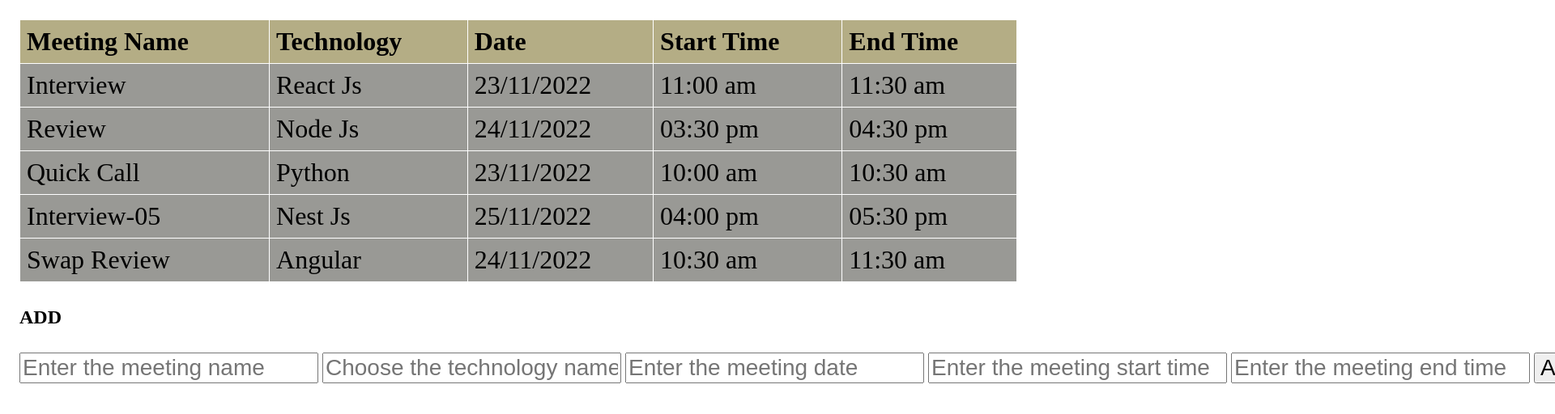
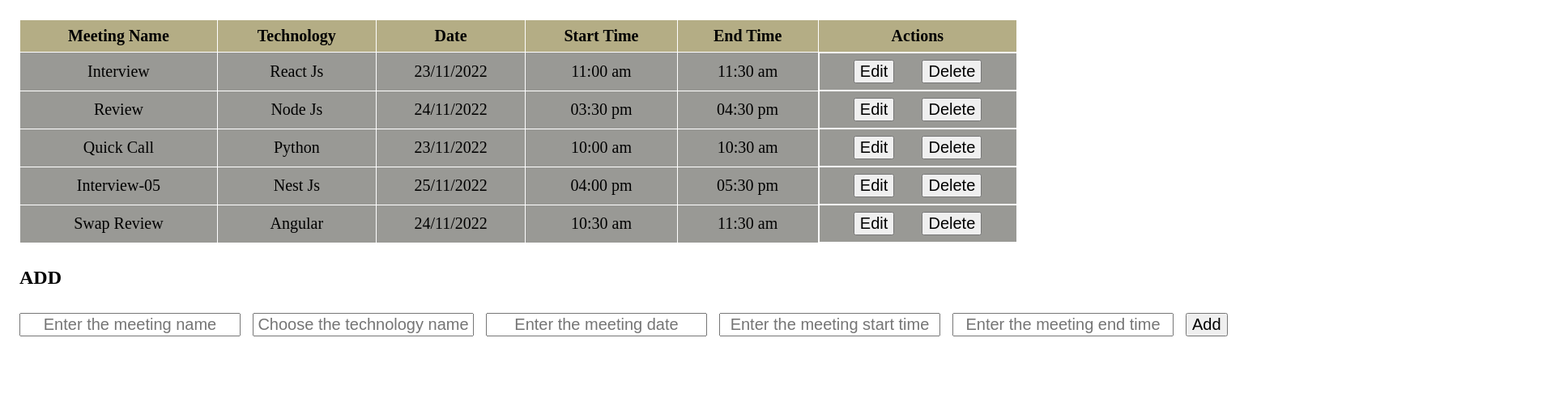
Before and after one commit to Rannith/interview_blocaker, a React app in the folder client/: page / in a window 1280 px wide. Shown: the top 512 px of the page at 81% size, 1920 px wide, since content can reach past the window. Built offline with nearby package versions, Linux system fonts and the light colour scheme.

Commit message:
table component

```diff
--- a/client/src/components/Table.css
+++ b/client/src/components/Table.css
@@ -13,9 +13,9 @@ table {
 th,
 td {
     border: 1px solid #ffffff;
-    text-align: left;
+    text-align: center;
     padding: 8px;
-    font-size: 32px;
+    font-size: 25px;
 }
 
 th {
@@ -28,7 +28,8 @@ td {
 
 form {
     display: flex;
-    gap: 5px;
+    /* flex-direction: column; */
+    gap: 15px;
 }
 
 form td:last-child {
@@ -37,5 +38,10 @@ form td:last-child {
 }
 
 form * {
-    font-size: 28px;
+    font-size: 20px;
 }
+
+input[type="text"] {
+    width: 800px;
+    text-align: center;
+}
--- a/client/src/components/Table.tsx
+++ b/client/src/components/Table.tsx
@@ -1,32 +1,105 @@
 import React, { useState } from "react";
 import "./Table.css";
 import data from "../../db.json";
+import { InputFieldSlot } from "../shared/types/type";
+import { initialStateSlot } from "../shared/types/types";
+import ReadRow from "./tableRow/ReadRow";
+import EditRow from "./tableRow/EditRow";
 
 const Table = () => {
 
     const [contacts, setContacts] = useState(data);
-    const [addData, setAddData] = useState({
-        meetingName: '',
-        technology: '',
-        date: '',
-        startTime: '',
-        endTime: ''
-    })
+    const [addData, setAddData] = useState<InputFieldSlot>(initialStateSlot);
+    const [editData, setEditData] = useState<InputFieldSlot>(initialStateSlot);
+
+    const [editId, setEditId] = useState(null);
 
     const handleAddFormChange = (e) => {
         e.preventDefault();
+        setAddData({
+            ...addData,
+            [e.target.name]: e.target.value
+        })
+    };
 
-        const fieldName = e.target.name;
-        const fieldValue = e.target.value;
+    const handleEditFormChange = (e) => {
+        e.preventDefault();
+        setEditData({
+            ...editData,
+            [e.target.name]: e.target.value
+        })
+    };
 
-        const newFormData = { ...addData };
-        newFormData[fieldName] = fieldValue;
+    const handleAddFormSubmit = (event) => {
+        event.preventDefault();
 
-        setAddData(newFormData);
+        const newContact = {
+            id: addData.userId,
+            meetingName: addData.meetingName,
+            technology: addData.technology,
+            date: addData.date,
+            startTime: addData.startTime,
+            endTime: addData.endTime
+        };
+
+        const newContacts = [...contacts, newContact];
+        setContacts(newContacts);
+    };
+
+    const handleEditFormSubmit = (e) => {
+        e.preventDefault();
+
+        const editedContact = {
+            id: editId,
+            meetingName: editData.meetingName,
+            technology: editData.technology,
+            date: editData.date,
+            startTime: editData.startTime,
+            endTime: editData.endTime
+        };
+
+        const newContacts = [...contacts];
+
+        const index = contacts.findIndex((contact) => contact.id === editId);
+
+        newContacts[index] = editedContact;
+
+        setContacts(newContacts);
+        setEditId(null);
+    };
+
+    const handleEditClick = (event, contact) => {
+        event.preventDefault();
+        setEditId(contact.id);
+
+        const formValues = {
+            meetingName: contact.meetingName,
+            technology: contact.technology,
+            date: contact.date,
+            startTime: contact.startTime,
+            endTime: contact.endTime
+        };
+
+        setEditData(formValues);
+    };
+
+    const handleCancelClick = () => {
+        setEditId(null);
+    };
+
+    const handleDeleteClick = (contactId) => {
+        const newContacts = [...contacts];
+
+        const index = contacts.findIndex((contact) => contact.id === contactId);
+
+        newContacts.splice(index, 1);
+
+        setContacts(newContacts);
     };
 
     return (
         <div className="app-container">
+            <form onSubmit={handleEditFormSubmit}>
                 <table>
                     <thead>
                         <tr>
@@ -35,29 +108,32 @@ const Table = () => {
                             <th>Date</th>
                             <th>Start Time</th>
                             <th>End Time</th>
-                        {/* <th>Actions</th> */}
+                            <th>Actions</th>
                         </tr>
                     </thead>
                     <tbody>
                         {contacts.map((contact) => (
-                        <tr>
-                            <td>{contact.meetingName}</td>
-                            <td>{contact.technology}</td>
-                            <td>{contact.date}</td>
-                            <td>{contact.startTime}</td>
-                            <td>{contact.endTime}</td>
-                        </tr>
+                            <>
+                            {editId === contact.id ? (
+                                <EditRow editData={editData} handleEditFormChange={handleEditFormChange} handleCancelClick={handleCancelClick} />
+                            ) : (
+                                <ReadRow contact={contact} handleEditClick={handleEditClick} handleDeleteClick={handleDeleteClick} />
+
+                            )}
+
+                            </>
                         ))}
                     </tbody>
                 </table>
+            </form>
 
             <h2>ADD</h2>
-            <form>
-                <input type="text" name = "meetingName" placeholder="Enter the meeting name" />
-                <input type="text" name = "technology" placeholder="Choose the technology name" />
-                <input type="text" name = "date" placeholder="Enter the meeting date" />
-                <input type="text" name = "startTime" placeholder="Enter the meeting start time" />
-                <input type="text" name = "endTime" placeholder="Enter the meeting end time" />
+            <form onSubmit={handleAddFormSubmit}>
+                <input type="text" name="meetingName" placeholder="Enter the meeting name" onChange={handleAddFormChange} />
+                <input type="text" name="technology" placeholder="Choose the technology name" onChange={handleAddFormChange} />
+                <input type="text" name="date" placeholder="Enter the meeting date" onChange={handleAddFormChange} />
+                <input type="text" name="startTime" placeholder="Enter the meeting start time" onChange={handleAddFormChange} />
+                <input type="text" name="endTime" placeholder="Enter the meeting end time" onChange={handleAddFormChange} />
                 <button type="submit">Add</button>
             </form>
         </div>
--- /dev/null
+++ b/client/src/components/tableRow/EditRow.tsx
@@ -0,0 +1,30 @@
+import React from 'react';
+
+const EditRow = ({ editData, handleEditFormChange, handleCancelClick }) => {
+
+    return (
+        <tr>
+            <td>
+                <input type="text" name="meetingName" placeholder="Enter the meeting name" value={editData.meetingName} onChange={handleEditFormChange} />
+            </td>
+            <td>
+                <input type="text" name="technology" placeholder="Choose the technology name" value={editData.technology} onChange={handleEditFormChange} />
+            </td>
+            <td>
+                <input type="text" name="date" placeholder="Enter the meeting date" value={editData.date} onChange={handleEditFormChange} />
+            </td>
+            <td>
+                <input type="text" name="startTime" placeholder="Enter the meeting start time" value={editData.startTime} onChange={handleEditFormChange} />
+            </td>
+            <td>
+                <input type="text" name="endTime" placeholder="Enter the meeting end time" value={editData.endTime} onChange={handleEditFormChange} />
+            </td>
+            <td>
+                <button type="submit">Save</button>
+                <button type="button" onClick={handleCancelClick}>Cancel</button>
+            </td>
+        </tr>
+    );
+}
+
+export default EditRow;
--- /dev/null
+++ b/client/src/components/tableRow/ReadRow.tsx
@@ -0,0 +1,19 @@
+import React from 'react';
+
+const ReadRow = ({ contact, handleEditClick, handleDeleteClick }) => {
+    return (
+        <tr>
+            <td>{contact.meetingName}</td>
+            <td>{contact.technology}</td>
+            <td>{contact.date}</td>
+            <td>{contact.startTime}</td>
+            <td>{contact.endTime}</td>
+            <td>
+                <button type='button' onClick={(e) => handleEditClick(e, contact)}>Edit</button>
+                <button type='button' onClick={() => handleDeleteClick(contact.id)}>Delete</button>
+            </td>
+        </tr>
+    );
+}
+
+export default ReadRow;
--- a/client/src/reducer/slotReducer.ts
+++ b/client/src/reducer/slotReducer.ts
@@ -4,7 +4,7 @@ import { SlotActionsTypes, SlotState } from "../shared/types/type";
 const initialState: SlotState = {
     slots: [{}],
     slot: {
-        heading: '',
+        meetingName: '',
         userId: null,
         date: null,
         technology: null,
--- a/client/src/shared/types/types.ts
+++ b/client/src/shared/types/types.ts
@@ -1,5 +1,13 @@
-export const initialState = {
+export const initialStateUser = {
     userName: '',
     email: '',
     aceNo: ''
 }
+
+export const initialStateSlot = {
+    meetingName: '',
+    technology: '',
+    date: '',
+    startTime: '',
+    endTime: ''
+}
```
Also changed, not shown: client/src/shared/types/type.d.ts (+5 -3 lines). Lines whose indentation alone changed are shown as unchanged.
